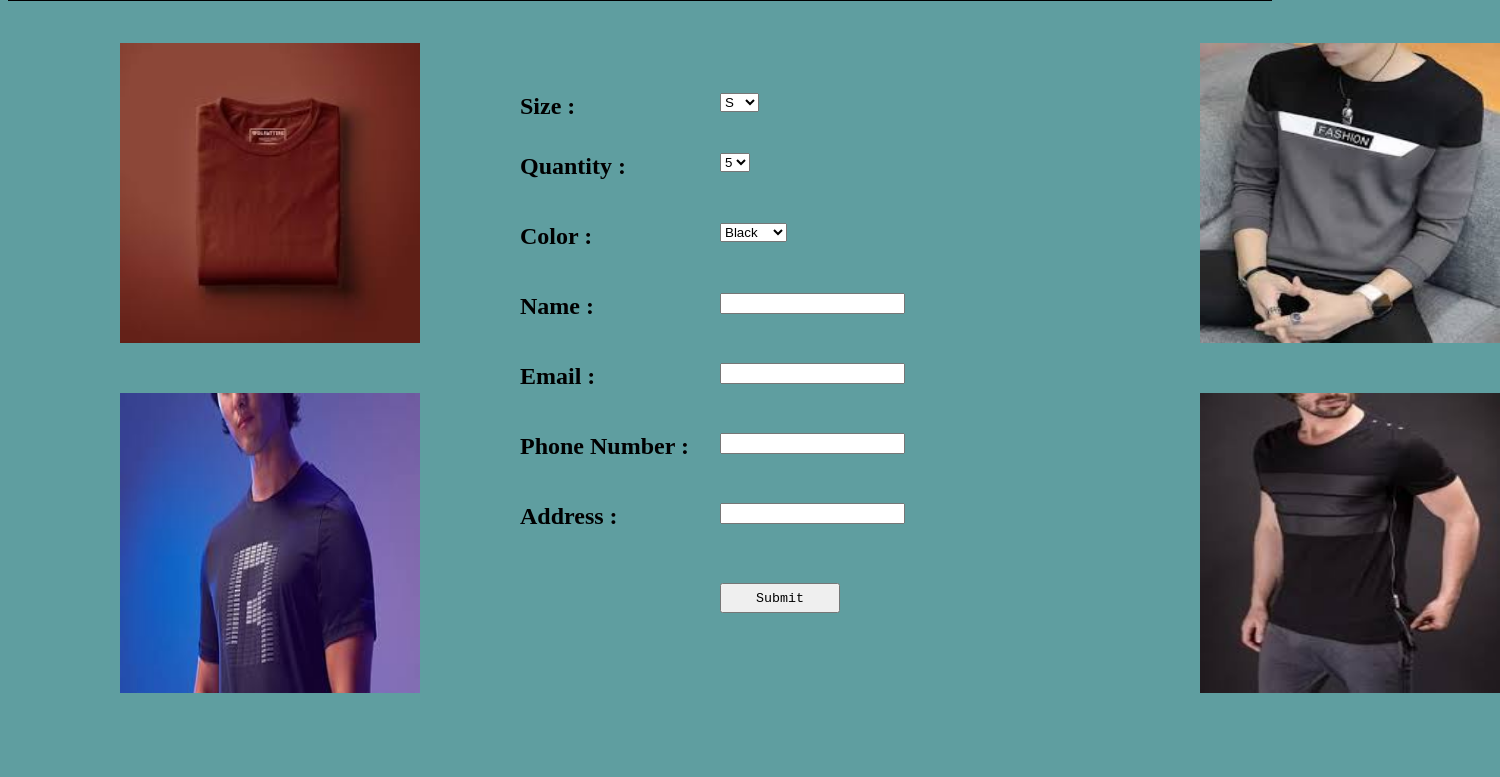
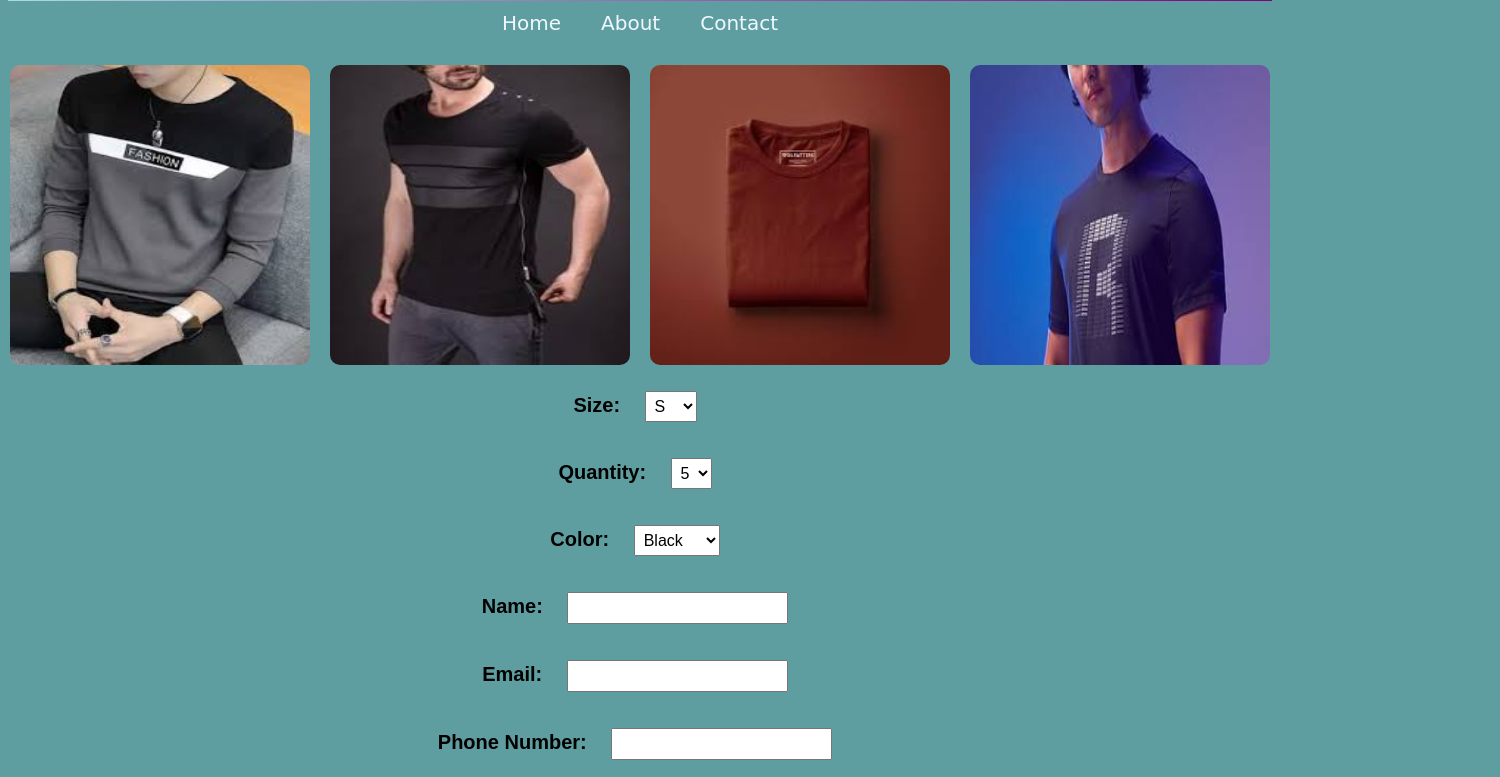
Before and after one commit to Viren0602/Tshirt, a plain HTML site: page index.html in a window 1280 px wide. Shown: the part 107-884 px from the top of the page, 1500 px wide, since content can reach past the window. Before the commit the page ends 800 px from the top, so only its background shows below. Drawn offline with Linux system fonts and the light colour scheme.

Commit message:
Created css file for index page

```diff
--- a/index.html
+++ b/index.html
@@ -1,353 +1,81 @@
 <!DOCTYPE html>
 <html style="text-align:center" lang="en" dir="ltr">
   <head>
-    <!-- Google tag (gtag.js) -->
+    <script async src="https://www.googletagmanager.com/gtag/js?id=G-9SX1L5XWXZ"></script>
+    <script>
+      window.dataLayer = window.dataLayer || [];
+      function gtag(){dataLayer.push(arguments);}
+      gtag('js', new Date());
+      gtag('config', 'G-9SX1L5XWXZ');
+    </script>
 
-<script async src="https://www.googletagmanager.com/gtag/js?id=G-9SX1L5XWXZ"></script>
-
-<script>
-
-  window.dataLayer = window.dataLayer || [];
-
-  function gtag(){dataLayer.push(arguments);}
-
-  gtag('js', new Date());
-
-  gtag('config', 'G-9SX1L5XWXZ');
-
-</script>
     <meta charset="utf-8">
     <title>T-Shirt</title>
+    <link rel="stylesheet" href="styles.css">
   </head>
-  <body style="background-color:cadetblue;" >
-    <form  method="get">
-        <header>
-            <b>Online Shopping Website</b>
-            <br>
-            <!-- <p> Home  About </p> -->
-        <div class="info">
-            <table>
+  <body>
+    <form method="get">
+      <header>
+        <b>Online Shopping Website</b>
+      </header>
 
-                <td>
+      <div class="info">
+        <a id="home" href="Viren.html">Home</a>
+        <a id="about" href="Viren.html">About</a>
+        <a id="contact" href="Viren.html">Contact</a>
+      </div>
 
-                <a id="home" href="Viren.html">Home</a>
-                <a id="about" href="Viren.html">about</a>
-                <a id="contact" href="Viren.html">contact</a>
-            </td>
-            </table>
-        </div>
+      <!-- Image gallery -->
+      <div class="image-container">
+        <img id="image" src="tshirt1.jpg" alt="T-shirt 1">
+        <img id="image1" src="tshit2.jpg" alt="T-shirt 2">
+        <img id="image2" src="tshirt3.jpg" alt="T-shirt 3">
+        <img id="image3" src="tshirt4.jpg" alt="T-shirt 4">
+      </div>
 
+      <!-- Form elements -->
+      <p><strong id="lab1">Size:</strong>
+      <select id="size" name="size">
+        <option value="S">S</option>
+        <option value="M">M</option>
+        <option value="L">L</option>
+        <option value="XL">XL</option>
+      </select></p>
 
-<style>
+      <p><strong id="lab2">Quantity:</strong>
+      <select id="qn" name="Quantity">
+        <option value="5">5</option>
+        <option value="4">4</option>
+        <option value="3">3</option>
+        <option value="2">2</option>
+        <option value="1">1</option>
+      </select></p>
 
-/* #main{
-    border-radius: 15px;
-} */
-header{
-    color: white;
-    background-color: black;
-    font-size: 30px;
-    font-family: cursive;
-    height: 100px;
-}
-#home{
-    font-size: 20px;
-    font-family: cursive;
-    position: absolute;
-    /* right: 26px; */
-    top: 80px;
-    left: 620px;
+      <p><strong id="lab3">Color:</strong>
+      <select id="color" name="color">
+        <option value="Black">Black</option>
+        <option value="White">White</option>
+        <option value="Grey">Grey</option>
+        <option value="Red">Red</option>
+        <option value="Orange">Orange</option>
+        <option value="Yellow">Yellow</option>
+        <option value="Green">Green</option>
+        <option value="Blue">Blue</option>
+      </select></p>
 
-}
+      <p><label for="name"><strong id="lab4">Name:</strong></label>
+      <input id="name" type="text" name="name" value=""></p>
 
-#about{
-    font-size: 20px;
-    font-family: cursive;
-    position: absolute;
-    /* right: 26px; */
-    top: 80px;
-    left: 720px;
+      <p><label for="email"><strong id="lab5">Email:</strong></label>
+      <input id="email" type="email" name="email" value=""></p>
 
-}
-#contact{
-    font-size: 20px;
-    font-family: cursive;
-    position: absolute;
-    /* right: 26px; */
-    top: 80px;
-    left: 820px;
+      <p><label for="phone"><strong id="lab6">Phone Number:</strong></label>
+      <input id="phone" type="text" name="phone" value=""></p>
 
-}
-#lab1{
-    position: absolute;
-    /* right: 26px; */
-    top: 200px;
-    left: 520px;
+      <p><label for="add"><strong id="lab7">Address:</strong></label>
+      <input id="add" type="text" name="address" value=""></p>
 
-}
-#size{
-    position: absolute;
-    /* right: 26px; */
-    top: 200px;
-    left: 720px;
-
-}
-#lab2{
-    position: absolute;
-    /* right: 26px; */
-    top: 260px;
-    left: 520px;
-
-}
-#qn{
-    position: absolute;
-    /* right: 26px; */
-    top: 260px;
-    left: 720px;
-
-}
-#lab3{
-    position: absolute;
-    /* right: 26px; */
-    top: 330px;
-    left: 520px;
-
-}
-#color{
-    position: absolute;
-    /* right: 26px; */
-    top: 330px;
-    left: 720px;
-
-}
-#lab4{
-    position: absolute;
-    /* right: 26px; */
-    top: 400px;
-    left: 520px;
-
-}
-#name{
-    position: absolute;
-    /* right: 26px; */
-    top: 400px;
-    left: 720px;
-
-}
-#lab5{
-    position: absolute;
-    /* right: 26px; */
-    top: 470px;
-    left: 520px;
-
-}
-#email{
-    position: absolute;
-    /* right: 26px; */
-    top: 470px;
-    left: 720px;
-
-}
-#lab6{
-    position: absolute;
-    /* right: 26px; */
-    top: 540px;
-    left: 520px;
-
-}
-#phone{
-    position: absolute;
-    /* right: 26px; */
-    top: 540px;
-    left: 720px;
-
-}
-#lab7{
-    position: absolute;
-    /* right: 26px; */
-    top: 610px;
-    left: 520px;
-
-}
-#add{
-    position: absolute;
-    /* right: 26px; */
-    top: 610px;
-    left: 720px;
-
-}
-#button{
-    font-family: monospace;
-    position: absolute;
-    /* right: 26px; */
-    top: 690px;
-    left: 720px;
-    width: 120px;
-    height: 30px;
-
-}
-#image{
-
-   position: absolute;
-   right: 26px;
-   top: 150px;
-   left: 1200px;
-   transition: 2s;
-
-}
-#image:hover{
-    transform: scale(1.3);
-}
-
-#image1{
-
-   position: absolute;
-   right: 26px;
-   top: 500px;
-   left: 1200px;
-   transition: 2s;
-}
-#image1:hover{
-    transform: scale(1.3);
-}
-
-#image2{
-
-   position: absolute;
-   right: 226px;
-   top: 150px;
-   left: 120px;
-   transition: 2s;
-}
-#image2:hover{
-    transform: scale(1.3);
-}
-
-#image3{
-
-   position: absolute;
-   right: 26px;
-   top: 500px;
-   left: 120px;
-   transition: 2s;
-}
-#image3:hover{
-    transform: scale(1.3);
-}
-
-
-a{
-    color: aliceblue;
-    text-decoration: none;
-}
-
-
-.info{
-    transition: 1s;
-
-}
-
-info:hover{
-    /* background-color: cornflowerblue; */
-    transform: translateX(20px);
-}
-
-</style>
-
-
-
-        </header>
-
-
-    <img id="image" src="tshirt1.jpg" alt="" height="300px" width="300px">
-    <img id="image1" src="tshit2.jpg" alt="" height="300px" width="300px">
-    <img id="image2" src="tshirt3.jpg" alt="" height="300px" width="300px">
-    <img id="image3" src="tshirt4.jpg" alt="" height="300px" width="300px">
-
-    <!-- <h2>Size :</h2> -->
-    <br>
-
-    <br>
-
-    <font size= "+2">
-        <strong id="lab1">Size :</strong>
-    </font>
-
-
-
-    <select id="size" class="" name="size">
-      <option value="">S</option>
-      <option value="">M</option>
-      <option value="">L</option>
-      <option value="">XL</option>
-
-    </select>
-    <br>
-
-
-    <br>
-    <!-- <h3>Quantity</h3> -->
-    <font size= "+2">
-        <strong id="lab2">Quantity :</strong>
-    </font>
-    <select id="qn" class="" name="Quantity">
-      <option value="">5</option>
-      <option value="">4</option>
-      <option value="">3</option>
-      <option value="">2</option>
-      <option value="">1</option>
-    </select>
-    <br>
-    <br>
-
-    <!-- <h3>Color</h3> -->
-    <font size= "+2">
-        <strong id="lab3">Color :</strong>
-    </font>
-    <select id="color" class="" name="color">
-      <option value="">Black</option>
-      <option value="">White</option>
-      <option value="">Grey</option>
-      <option value="">Red</option>
-      <option value="">Orange</option>
-      <option value="">Yellow</option>
-      <option value="">Green</option>
-      <option value="">Blue</option>
-
-    </select>
-
-    <p> </p>
-    <font size= "+2">
-      <label for=""><strong id="lab4">Name :</strong> </label>
-    </font>
-    <input id="name" type="text" name="" value="">
-
-    <p> </p>
-    <font size= "+2">
-      <label for=""><strong id="lab5">Email :</strong></label>
-    </font>
-    <input id="email" type="email" name="" value="">
-
-    <p> </p>
-    <font size= "+2">
-      <label for=""><strong id="lab6">Phone Number :</strong></label>
-      </font>
-    <input id="phone" type="text" name="" value="">
-
-    <p> </p>
-    <font size= "+2">
-      <label for=""><strong id="lab7">Address :</strong></label>
-    </font>
-    <input id="add" type="text" name="" value="">
-
-    <p></p>
-
-    <input id="button" type="submit" name="" value="Submit">
+      <input id="button" type="submit" value="Submit">
     </form>
-
-
-
   </body>
-
-
 </html>
--- /dev/null
+++ b/styles.css
@@ -0,0 +1,86 @@
+/* General page styles */
+body {
+  background-color: cadetblue;
+  font-family: Arial, sans-serif;
+}
+
+/* Gradient background for the header */
+header {
+  background: linear-gradient(to right, lightblue, purple);
+  color: white;
+  font-size: 30px;
+  font-family: cursive;
+  height: 100px;
+  display: flex;
+  justify-content: center;
+  align-items: center;
+}
+
+/* Center the navbar links */
+.info {
+  display: flex;
+  justify-content: center;
+  margin-top: 10px;
+}
+
+.info a {
+  color: aliceblue;
+  text-decoration: none;
+  font-size: 20px;
+  font-family: cursive;
+  margin: 0 20px; /* Space between links */
+}
+
+.info a:hover {
+  color: lightgray;
+}
+
+/* Form styling */
+strong {
+  font-size: 20px;
+  margin-right: 10px;
+}
+
+select, input[type="text"], input[type="email"] {
+  margin: 10px;
+  padding: 5px;
+  font-size: 16px;
+}
+
+#button {
+  font-family: monospace;
+  width: 120px;
+  height: 30px;
+  margin-top: 20px;
+  background-color: black;
+  color: white;
+  border: none;
+  cursor: pointer;
+}
+
+#button:hover {
+  background-color: gray;
+}
+
+/* Image gallery styling */
+.image-container {
+  display: flex;
+  justify-content: center;
+  flex-wrap: wrap;
+  gap: 20px;
+  margin-top: 30px;
+}
+
+img {
+  transition: 0.5s;
+  border-radius: 10px;
+}
+
+img:hover {
+  transform: scale(1.1);
+}
+
+img {
+  width: 300px;
+  height: 300px;
+}
```
